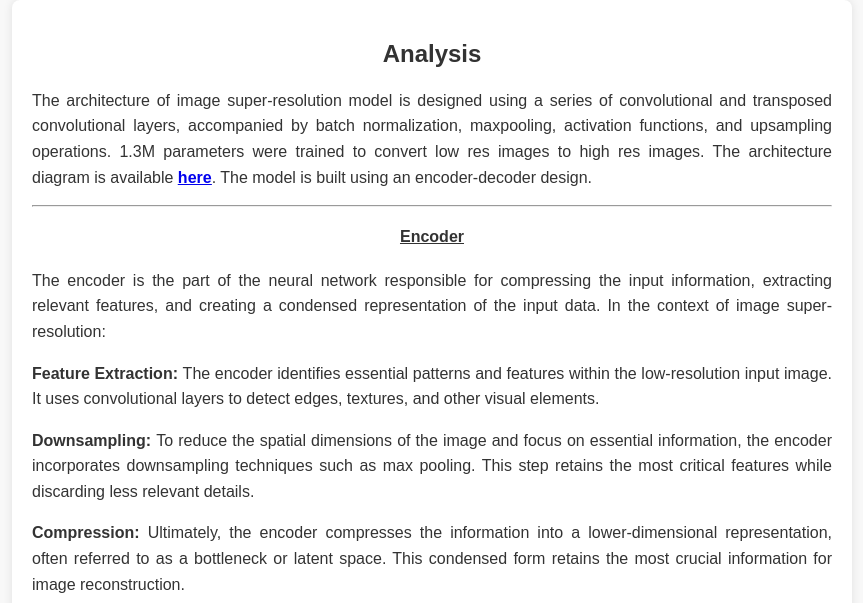
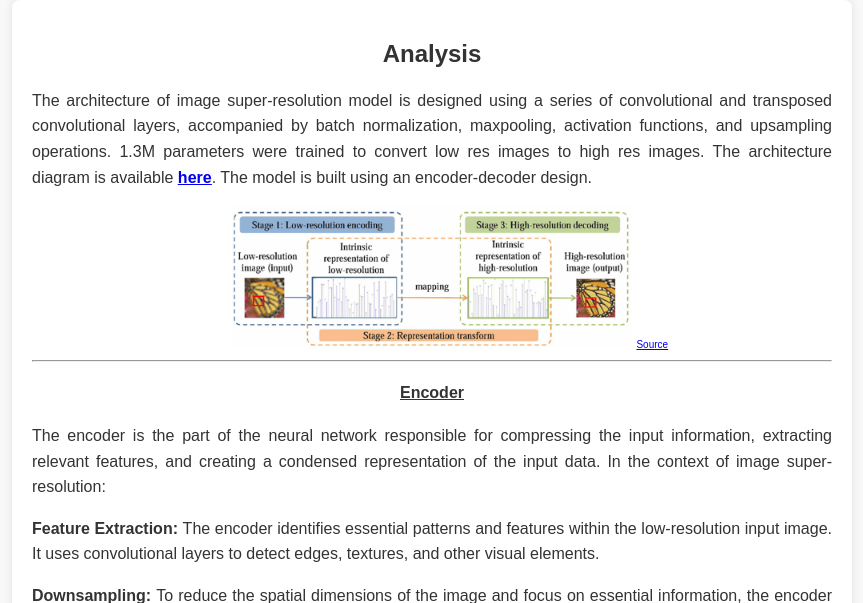
Before and after one commit to kaushikm10/CSCI-5922-Deep-Learning-Project, a Flask app: page /analysis in a window 1280 px wide. Shown: the part 86-689 px from the top of the page, without its empty margins (208-1071 px from the left). Run offline with Flask 3, Linux system fonts and the light colour scheme.

Commit message:
image added analysis

```diff
--- a/templates/analysis.html
+++ b/templates/analysis.html
@@ -2,7 +2,15 @@
 
 {% block title %}
     <title>Analysis</title>
+    <style>
+        img {
+            width: 50%;
+            height: 50%;
+            margin-left: 25%;
+        }
 
+
+    </style>
 {% endblock %}
 
 {% block content %}
@@ -12,6 +20,8 @@
     <p>
         The architecture of image super-resolution model is designed using a series of convolutional and transposed convolutional layers, accompanied by batch normalization, maxpooling, activation functions, and upsampling operations. 1.3M parameters were trained to convert low res images to high res images. The architecture diagram is available <b><u><a href="https://imgur.com/a/xap6Flp">here</a></u></b>. The model is built using an encoder-decoder design.
     </p>
+    <img src="{{ url_for('static', filename='autoencoder.png') }}">
+    <a style="font-size: 10px;" href="https://www.semanticscholar.org/paper/Coupled-Deep-Autoencoder-for-Single-Image-Zeng-Yu/cbec1de269cb8e4e59d452b61e4b5b7add86e7cc">Source</a>
     <hr>
     <u style="text-align: center;"><h4>Encoder</h4></u>
     <p>The encoder is the part of the neural network responsible for compressing the input information, extracting relevant features, and creating a condensed representation of the input data. In the context of image super-resolution:</p>
```
Also changed, not shown: static/autoencoder.png (added).
